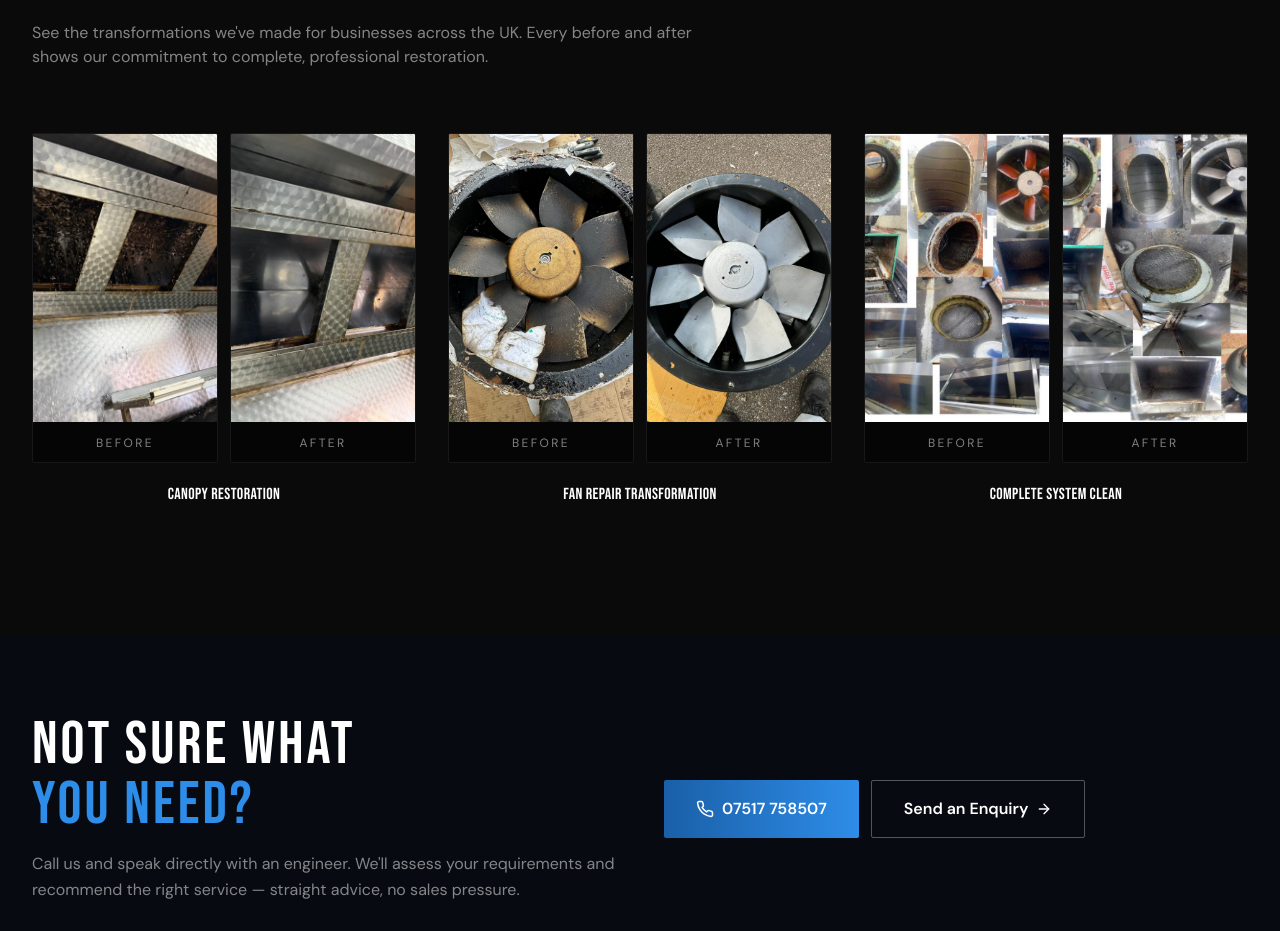
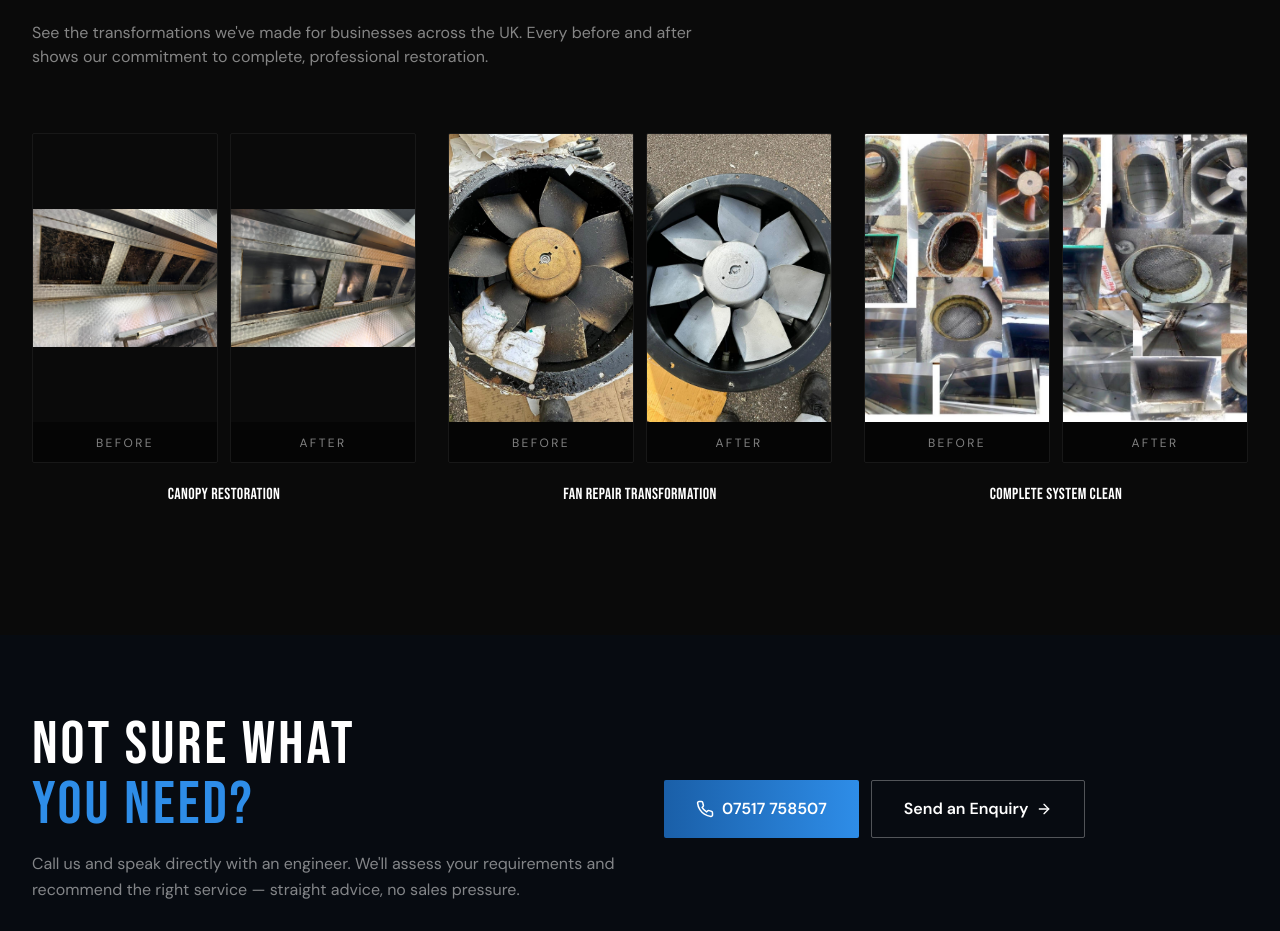
Before and after one commit to zaid5678/commercialcanopycleaning, a React (Vite) app: page /services in a window 1280 px wide. Shown: the part 6702-7633 px from the top of the page. Built offline with nearby package versions, Linux system fonts and the light colour scheme.

Commit message:
Services: zoom out Canopy Restoration images in work showcase

```diff
--- a/src/pages/Services.jsx
+++ b/src/pages/Services.jsx
@@ -349,7 +349,7 @@ export default function Services() {
 
           <div className="grid grid-cols-1 md:grid-cols-2 lg:grid-cols-3 gap-6 sm:gap-8">
             {[
-              { before: '/work_images/canopybefore2.jpeg', after: '/work_images/canopyafter1.jpeg', title: 'Canopy Restoration' },
+              { before: '/work_images/canopybefore2.jpeg', after: '/work_images/canopyafter1.jpeg', title: 'Canopy Restoration', fit: 'contain' },
               { before: '/work_images/fanbefore2.jpeg', after: '/work_images/fanafter2.jpeg', title: 'Fan Repair Transformation' },
               { before: '/work_images/allbefore.jpeg', after: '/work_images/allafter.jpeg', title: 'Complete System Clean' },
             ].map((item, idx) => (
@@ -364,14 +364,14 @@ export default function Services() {
                   <div className="grid grid-cols-2 gap-3">
                     {/* Before */}
                     <div className="overflow-hidden rounded-sm border border-white/[0.06]">
-                      <img src={item.before} alt={`Before: ${item.title}`} className="w-full h-56 sm:h-72 object-cover" />
+                      <img src={item.before} alt={`Before: ${item.title}`} className={`w-full h-56 sm:h-72 ${item.fit === 'contain' ? 'object-contain' : 'object-cover'}`} />
                       <div className="bg-black/50 px-3 py-2 text-center">
                         <span className="font-body text-white/50 text-xs uppercase tracking-widest">Before</span>
                       </div>
                     </div>
                     {/* After */}
                     <div className="overflow-hidden rounded-sm border border-white/[0.06]">
-                      <img src={item.after} alt={`After: ${item.title}`} className="w-full h-56 sm:h-72 object-cover" />
+                      <img src={item.after} alt={`After: ${item.title}`} className={`w-full h-56 sm:h-72 ${item.fit === 'contain' ? 'object-contain' : 'object-cover'}`} />
                       <div className="bg-black/50 px-3 py-2 text-center">
                         <span className="font-body text-white/50 text-xs uppercase tracking-widest">After</span>
                       </div>
```
